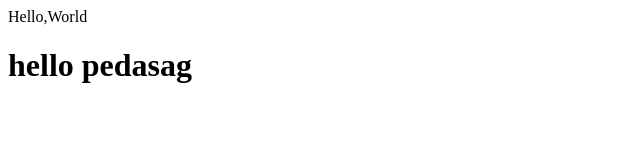
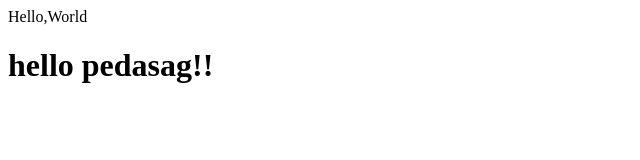
Before and after one commit to elmira1380/cs50xiran, a plain HTML site: page index.html in a window 1280 px wide. Shown: the full height of the page, 0-640 px from the left. Drawn offline with Linux system fonts and the light colour scheme.

Commit message:
Update index.html

```diff
--- a/index.html
+++ b/index.html
@@ -8,6 +8,6 @@
 </head>
 <body>
     Hello,World
-    <h1>hello pedasag</h1>
+    <h1>hello pedasag!!</h1>
 </body>
 </html>
```
